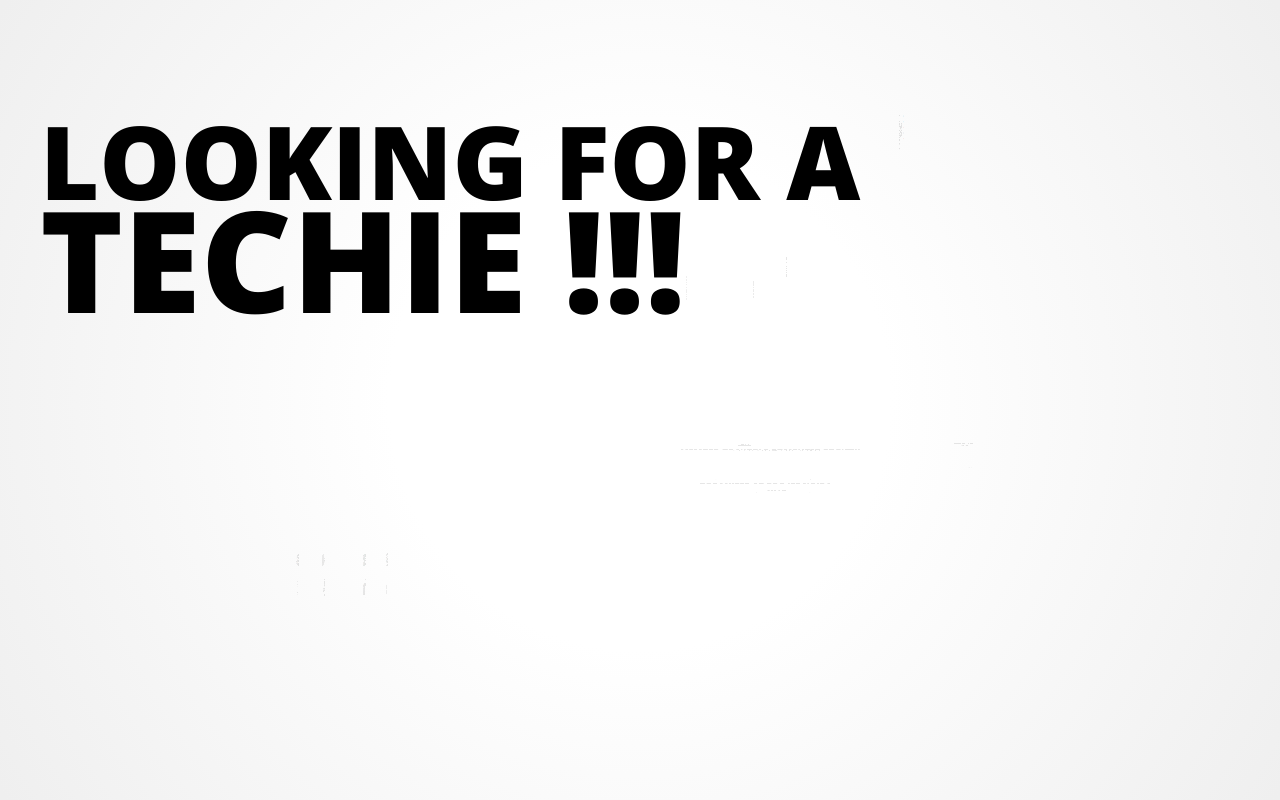
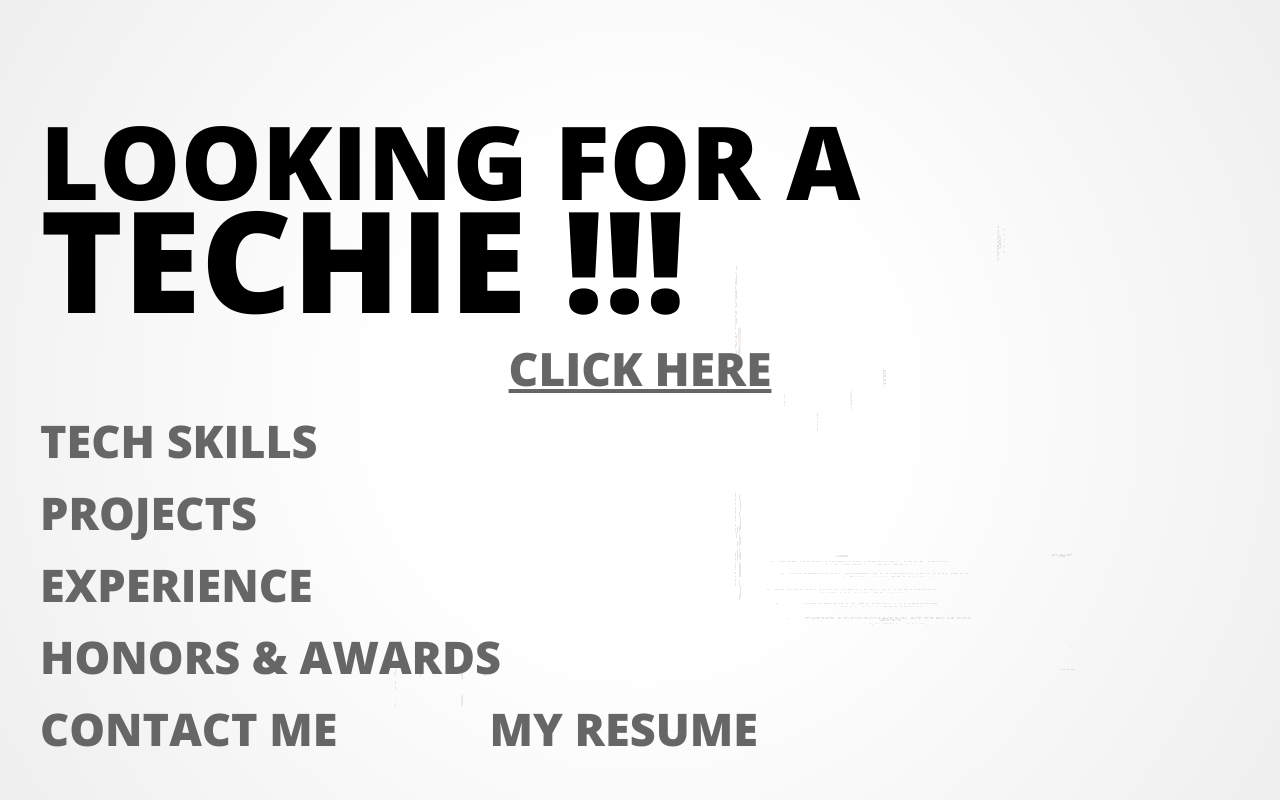
Before and after one commit to DESHRAJ/My-Portfolio, a Python web app: template myportfolio/templates/index.html in a window 1280 px wide. Run offline with Jinja, Linux system fonts and the light colour scheme; the template is opened without the code that fills it, so the values that code supplies are empty.

Commit message:
final product phase 1

```diff
--- a/myportfolio/static/css/style.css
+++ b/myportfolio/static/css/style.css
@@ -109,10 +109,12 @@ blockquote .author {
 
 /* STEP SPECIFIC STYLES */
 #title {width: 1240px; height: 600px; text-align: left; }
+#title2 {width: 1240px; height: 600px; text-align: left; }
+
 #title-text1 { font-size: 102px; }
 #title-text2 { font-size: 153px; }
 #title-text3 { font-size: 141px; }
-
+#title-text4 { font-size: 46px; text-align: center;}
 #respond-text1 { font-size: 84px; }
 #respond-text2 { font-size: 202px; }
 #respond-text3 { font-size: 77px; }
--- a/myportfolio/templates/index.html
+++ b/myportfolio/templates/index.html
@@ -65,14 +65,24 @@
 
 	<div id="impress" class="impress-not-supported">
 
-		<div id="title" class="step" data-x="540" data-y="600" data-scale="4.5">
+		<div id="title" class="step" data-x="100" data-y="100" data-scale="4.5">
 			<div class="big bold">
 				<div id="title-text1">Looking for a</div>
 				<div id="title-text3">Techie !!!</div>
+				<br>
+				<div id="title-text4"><a href="#title2"><u>Click Here</u></a></div>
+				<br>
+				<div><a href="#tech1">Tech Skills</a></div>
+				<br>
+				<div><a href="#pro1">Projects</a></div>
+				<br><div><a href="#exp1">Experience</a></div>
+				<br><div> <a href="#hon1">Honors & Awards</a> </div>
+				<br><div><a href="#contact">Contact Me</a> &nbsp;&nbsp;&nbsp;&nbsp;&nbsp;&nbsp;&nbsp;&nbsp;&nbsp;&nbsp;&nbsp;&nbsp;<a href="/static/img/deshraj.pdf">My Resume</a></div>
+				<br><div></div>
 			</div>
 		</div>
 
-		<div id="title" class="step" data-x="540" data-y="-400" data-rotate="-90" data-rotate-y="90"data-scale=".5">
+		<div id="title2" class="step" data-x="540" data-y="-400" data-rotate="-90" data-rotate-y="90"data-scale=".5">
 			<img src="/static/img/responsive_web_design.png" height="300" />
 			<div class="big bold">
  				<div id="ar-adaptive">Deshraj</div>
@@ -96,11 +106,11 @@
 			</div>
 		</div>
 
-		<div id="why" class="step" data-x="1200" data-y="0" data-rotate="-90" data-rotate-y="90" data-scale=".1">
+		<div id="tech1" class="step" data-x="1200" data-y="0" data-rotate="-90" data-rotate-y="90" data-scale=".1">
 			<div class="big bold title">Tech Skills</div>
 		</div>
 
-		<div id="screens" class="step" data-x="1050" data-y="100" data-rotate="-90" data-rotate-y="90" data-scale=".1">
+		<div id="tech2" class="step" data-x="1050" data-y="100" data-rotate="-90" data-rotate-y="90" data-scale=".1">
 			<br>
 			<div class="big light" id="why-sml">HTML + CSS + Javascript</div>
 			<div class="big bold" id="why-one-site">Python</div>
@@ -110,13 +120,13 @@
 		</div>
 
 
-		<div id="" class="step" data-x="900" data-y="200" data-rotate="-90" data-rotate-y="90" data-scale=".1">
+		<div id="tech3" class="step" data-x="900" data-y="200" data-rotate="-90" data-rotate-y="90" data-scale=".1">
 			<div class="big bold"><h1>Frameworks:</h1></div>
 			<div class="big light" id="why-sml"><b>Scrapy</b></div>
 			<div class="big bold" id="why-one-site">Django</div>
 		</div>
 
-		<div class="step" id="database" data-x="750" data-y="100" data-rotate="-90" data-rotate-y="90" data-scale=".1">
+		<div class="step" id="tech4" data-x="750" data-y="100" data-rotate="-90" data-rotate-y="90" data-scale=".1">
 			<div class="big bold"><h1>Databases:</h1></div>
 			<div class="big bold" id="why-every">Elasticsearch</div>
 			<br>
@@ -125,9 +135,9 @@
 			<div class="big bold" id="why-one-site">Mongodb</div>
 
 		</div>
-		<div class="step" id="othertech" data-x="600" data-y="0" data-rotate="-90" data-rotate-y="90" data-scale=".1">
+		<div class="step" id="tech5" data-x="600" data-y="0" data-rotate="-90" data-rotate-y="90" data-scale=".1">
 			<div class="big bold"><h1>Other Tech Skills:</h1></div>
-			<div class="big bold" id="bold"><p>Computer Vision</p></div>
+			<div class="big bold" id="bold"><p>OpenCV, Computer Vision</p></div>
 			<div class="big light" id="why-sml"><b>Shell Scripting</b></div>
 			<br>
 			<div class="big light" id="bold"><strong>XML, JSON and Git</strong></div>
@@ -136,11 +146,11 @@
 
 
 
-		<div id="who" class="step" data-x="-1000" data-y="1380" data-rotate="90" data-rotate-y="-90" data-scale=".1">
+		<div id="pro1" class="step" data-x="-1000" data-y="1380" data-rotate="90" data-rotate-y="-90" data-scale=".1">
 			<div class="big bold"><h1>Projects</h1></div>
 		</div>
 
-		<div id="joke" class="step" data-x="-1000" data-y="1450"data-rotate="90" data-rotate-y="-90" data-scale=".1">
+		<div id="pro2" class="step" data-x="-1000" data-y="1450"data-rotate="90" data-rotate-y="-90" data-scale=".1">
 			<div class="big light" id="who-real-not">Not just demos, they required lot of</div>
 			<div class="big bold" id="who-real-real">Hard Work</div>
 		</div>
```
Also changed, not shown: 1 other file.
